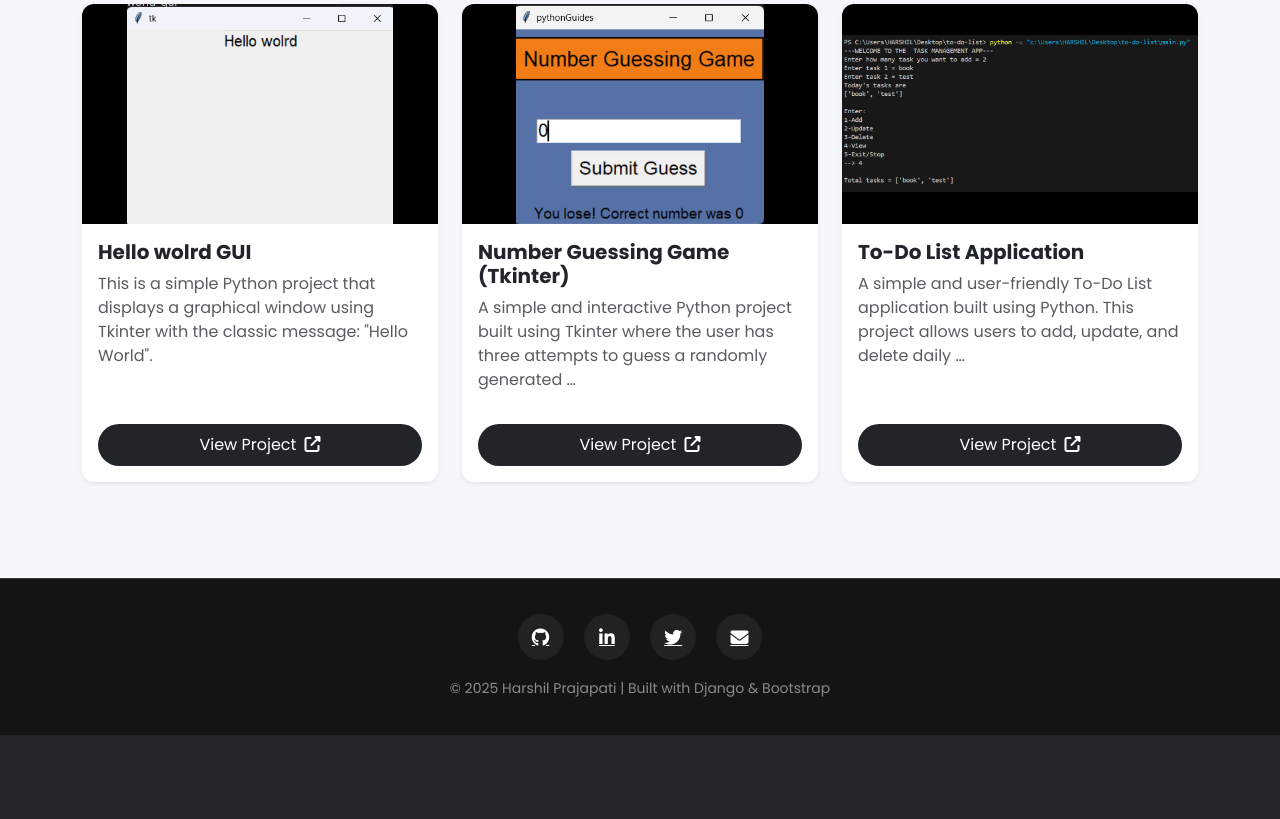
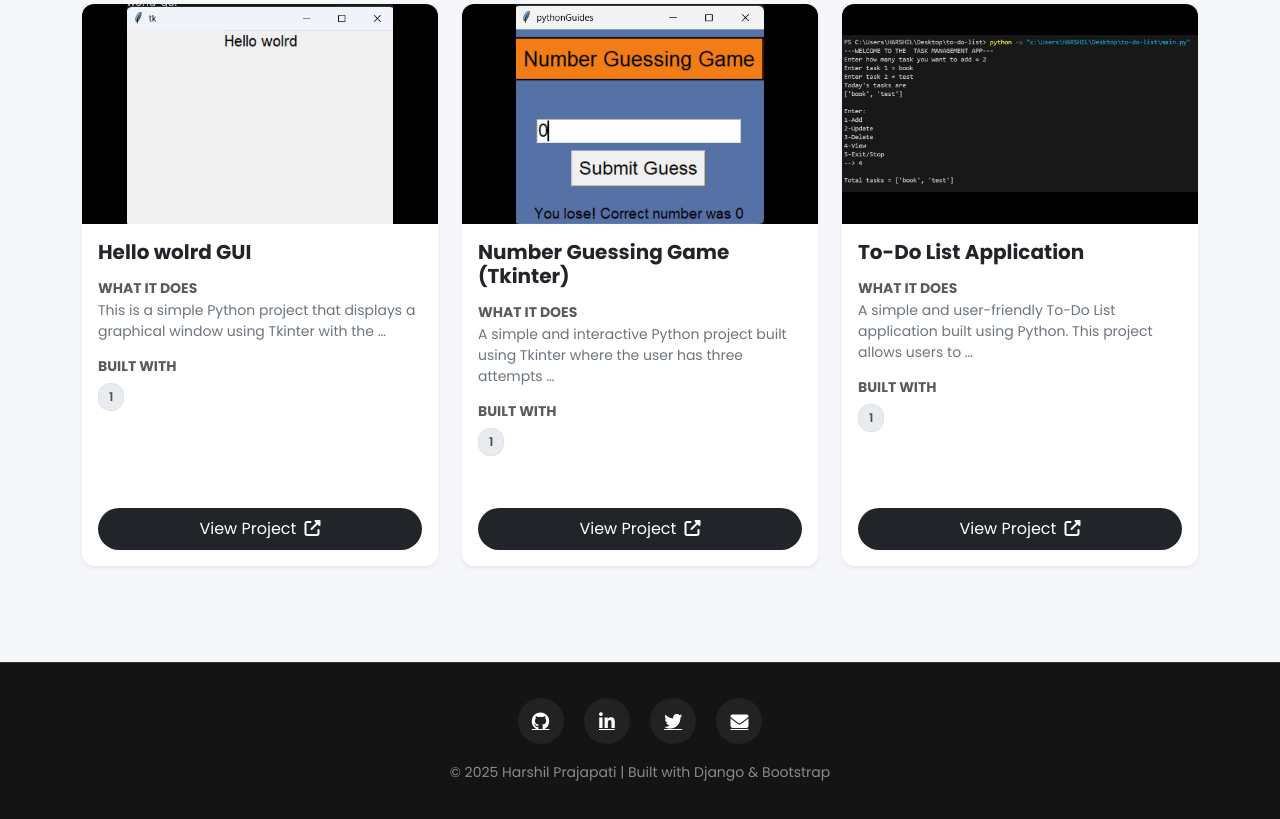
Before and after one commit to harshil962/Portfolio, a Django app: page / in a window 1280 px wide. Shown: the part 536-1355 px from the top of the page. Before the commit the page ends 1271 px from the top, so only its background shows below. Run offline with Django 5.2, Linux system fonts and the light colour scheme; data comes from the database, SQL or seed files in the repository; both versions use the stored data as it was after the commit; some libraries are stand-ins or nearby versions.

Commit message:
Set DEBUG False and fix static files on Render

```diff
--- a/main/models.py
+++ b/main/models.py
@@ -5,9 +5,17 @@
     description = models.TextField()
     link = models.URLField(blank=True)
     image = models.ImageField(upload_to='projects/')
-
+    description = models.TextField()
+    tech_stack = models.CharField(max_length=200, help_text="Comma separated, e.g. Django, Bootstrap, SQLite")
+    learnings = models.TextField(help_text="What did you learn from this project?", blank=True)
     def __str__(self):
         return self.title
+
+    def get_tech_list(self):
+        if self.tech_stack:
+            return [x.strip() for x in self.tech_stack.split(',')]
+        return []
+
 
 
 class Certificate(models.Model):
--- a/main/templates/main/home.html
+++ b/main/templates/main/home.html
@@ -4,7 +4,7 @@
 
 {% block extra_css %}
 <style>
-    /* Hero Section */
+    /* --- Existing CSS --- */
     .hero-section {
         background: #212529;
         color: white;
@@ -12,31 +12,23 @@
         text-align: center;
         margin-bottom: 60px;
     }
+    .hero-section h1 { letter-spacing: 1px; }
+    .hero-section .btn-lg { padding: 10px 28px; border-radius: 50px; font-weight: 500; }
 
-    .hero-section h1 {
-        letter-spacing: 1px;
-    }
-
-    .hero-section .btn-lg {
-        padding: 10px 28px;
-        border-radius: 50px;
-        font-weight: 500;
-    }
-
-    /* Project Card */
     .project-card {
         transition: transform 0.3s ease, box-shadow 0.3s ease;
         border-radius: 12px;
         overflow: hidden;
         height: 100%;
         border: none;
+        display: flex;       /* Added for flex layout */
+        flex-direction: column; /* Ensure vertical stacking */
     }
     .project-card:hover {
         transform: translateY(-5px);
         box-shadow: 0 10px 20px rgba(0,0,0,0.15);
     }
 
-    /* Thumbnail Wrapper */
     .card-img-wrapper {
         height: 220px;
         display: flex;
@@ -46,9 +38,9 @@
         background: #000;
         position: relative;
         cursor: pointer;
+        flex-shrink: 0; /* Prevent image from shrinking */
     }
-
-    /* Zoom icon */
+    /* Zoom icon logic (kept same) */
     .card-img-wrapper::after {
         content: '\f00e';
         font-family: "Font Awesome 5 Free";
@@ -60,10 +52,7 @@
         transition: opacity 0.3s ease;
         pointer-events: none;
     }
-    .card-img-wrapper:hover::after {
-        opacity: 1;
-    }
-
+    .card-img-wrapper:hover::after { opacity: 1; }
     .card-img-wrapper img {
         max-width: 100%;
         max-height: 100%;
@@ -75,7 +64,6 @@
         opacity: 0.6;
     }
 
-    /* Buttons */
     .btn-custom {
         background-color: #212529;
         color: white;
@@ -83,12 +71,8 @@
         border-radius: 40px;
         transition: 0.25s ease;
     }
-    .btn-custom:hover {
-        background-color: #343a40;
-        color: white;
-    }
+    .btn-custom:hover { background-color: #343a40; color: white; }
 
-    /* Modal */
     .modal-body-custom {
         background: #000;
         display: flex;
@@ -96,23 +80,37 @@
         justify-content: center;
         min-height: 200px;
     }
+    .modal-img-fit { max-height: 85vh; max-width: 100%; object-fit: contain; }
 
-    .modal-img-fit {
-        max-height: 85vh;
-        max-width: 100%;
-        object-fit: contain;
+    /* --- NEW STYLES --- */
+    .tech-badge {
+        font-size: 0.75rem;
+        font-weight: 600;
+        background-color: #e9ecef;
+        color: #495057;
+        border: 1px solid #dee2e6;
+        padding: 4px 10px;
+        border-radius: 12px;
+        margin-right: 4px;
+        margin-bottom: 4px;
+        display: inline-block;
+    }
+    .learning-section {
+        background-color: #f8f9fa;
+        border-left: 4px solid #212529; /* Accent color */
+        padding: 10px;
+        border-radius: 0 4px 4px 0;
+        font-size: 0.9rem;
     }
 </style>
 {% endblock %}
 
 {% block content %}
 
-<!-- HERO -->
 <header class="hero-section">
     <div class="container">
         <h1 class="display-4 fw-bold">Full Stack Developer</h1>
         <p class="lead mb-4">Django Enthusiast • Tech Explorer • Problem Solver</p>
-
         <div class="d-flex justify-content-center gap-3">
             <a href="/about/" class="btn btn-light btn-lg">About Me</a>
             <a href="/contact/" class="btn btn-outline-light btn-lg">Get In Touch</a>
@@ -120,7 +118,6 @@
     </div>
 </header>
 
-<!-- PROJECTS -->
 <div class="container pb-5">
 
     <div class="d-flex justify-content-between align-items-center mb-4">
@@ -128,19 +125,15 @@
     </div>
 
     <div class="row g-4">
-
         {% for project in projects %}
         <div class="col-md-6 col-lg-4">
 
-            <!-- CARD -->
             <div class="card project-card shadow-sm h-100">
 
-                <!-- Thumbnail -->
                 <div class="card-img-wrapper"
                      data-bs-toggle="modal"
                      data-bs-target="#projectModal{{ forloop.counter }}"
                      title="Click to enlarge">
-
                     {% if project.image %}
                         <img src="{{ project.image.url }}" alt="{{ project.title }}">
                     {% else %}
@@ -148,13 +141,36 @@
                     {% endif %}
                 </div>
 
-                <!-- Body -->
                 <div class="card-body d-flex flex-column">
-                    <h5 class="card-title fw-bold">{{ project.title }}</h5>
 
-                    <p class="card-text text-muted flex-grow-1 text-break">
-                        {{ project.description|truncatewords:20 }}
+                    <h5 class="card-title fw-bold mb-3">{{ project.title }}</h5>
+
+                    <div class="mb-3">
+                        <h6 class="text-uppercase text-muted small fw-bold mb-1">What it does</h6>
+                        <p class="card-text text-secondary small">
+                            {{ project.description|truncatewords:15 }}
                         </p>
+                    </div>
+
+                    <div class="mb-3">
+                        <h6 class="text-uppercase text-muted small fw-bold mb-2">Built With</h6>
+                        <div class="d-flex flex-wrap">
+                            {% for tech in project.get_tech_list %}
+                                <span class="tech-badge">{{ tech }}</span>
+                            {% empty %}
+                                <span class="small text-muted">Tech stack not listed</span>
+                            {% endfor %}
+                        </div>
+                    </div>
+
+                    <div class="mt-auto mb-3">
+                        {% if project.learnings %}
+                        <div class="learning-section">
+                            <i class="fas fa-lightbulb text-warning me-1"></i>
+                            <span class="text-muted fst-italic">"{{ project.learnings|truncatewords:10 }}"</span>
+                        </div>
+                        {% endif %}
+                    </div>
 
                     <div class="mt-3">
                         {% if project.link %}
@@ -169,7 +185,6 @@
                 </div>
             </div>
 
-            <!-- MODAL -->
             <div class="modal fade" id="projectModal{{ forloop.counter }}" tabindex="-1" aria-hidden="true">
                 <div class="modal-dialog modal-dialog-centered modal-xl">
                     <div class="modal-content bg-dark text-white">
@@ -187,14 +202,21 @@
                             {% endif %}
                         </div>
 
-                        <div class="modal-footer border-secondary">
+                        <div class="p-4 bg-secondary bg-opacity-25 border-top border-secondary">
+                            <h5 class="fw-bold">Description</h5>
+                            <p>{{ project.description }}</p>
+
+                            <h5 class="fw-bold mt-3">Key Learnings</h5>
+                            <p class="fst-italic">{{ project.learnings }}</p>
+
+                            <div class="mt-4 d-flex justify-content-end gap-2">
                                 <button type="button" class="btn btn-secondary" data-bs-dismiss="modal">Close</button>
-
                                 {% if project.link %}
                                     <a href="{{ project.link }}" target="_blank" class="btn btn-custom">
                                         View Source Code
                                     </a>
                                 {% endif %}
+                            </div>
                         </div>
 
                     </div>
@@ -207,8 +229,6 @@
                 <p class="text-muted">No projects added yet.</p>
             </div>
         {% endfor %}
-
     </div>
 </div>
-
 {% endblock %}
```
Also changed, not shown: db.sqlite3, main/migrations/0002_project_learnings_project_tech_stack_and_more.py (added). Lines whose indentation alone changed are shown as unchanged.
